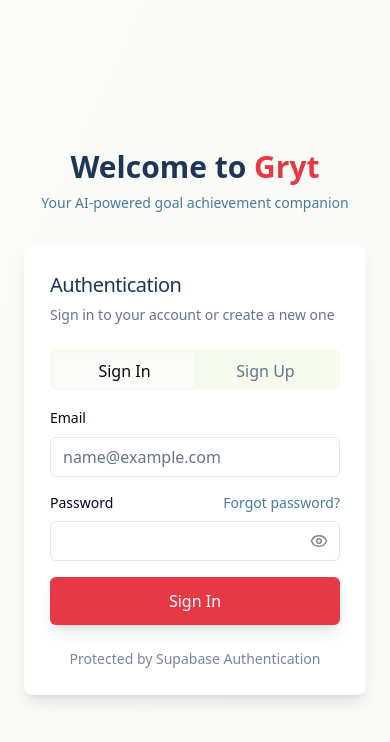
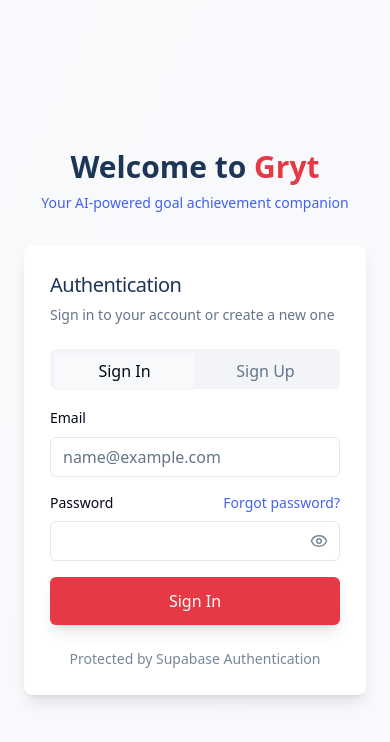
Before and after one commit to nickmerich/gryt, a React (Vite) app: page /auth in a window 390 px wide. Shown: the top 742 px of the page. Built offline with nearby package versions, Linux system fonts and the light colour scheme.

Commit message:
Apply color scheme to website
Updated colors to match the provided design.

```diff
--- a/src/components/GhibliButton.tsx
+++ b/src/components/GhibliButton.tsx
@@ -15,7 +15,7 @@ const GhibliButton: React.FC<GhibliButtonProps> = ({
 }) => {
   const glowStyles = {
     red: 'before:from-gryt-red/20 before:to-gryt-red/5',
-    blue: 'before:from-gryt-blue/20 before:to-gryt-blue/5',
+    blue: 'before:from-gryt-blue/20 before:to-gryt-purple/5',
     light: 'before:from-gryt-light/20 before:to-gryt-light/5'
   };
 
--- a/src/components/circles/CircleCard.tsx
+++ b/src/components/circles/CircleCard.tsx
@@ -37,7 +37,7 @@ const CircleCard = ({ circle, onJoin }: CircleCardProps) => {
 
   return (
     <Card className="overflow-hidden transition-all hover:shadow-lg">
-      <CardHeader className="bg-gradient-to-r from-blue-500 to-purple-600 text-white">
+      <CardHeader className="bg-gradient-to-r from-gryt-blue to-gryt-purple text-white">
         <div className="flex items-center justify-between">
           <Badge variant="outline" className="border-white text-white">
             {circle.category}
@@ -53,7 +53,7 @@ const CircleCard = ({ circle, onJoin }: CircleCardProps) => {
               </Avatar>
             ))}
             {circle.memberCount > 3 && (
-              <div className="flex items-center justify-center h-7 w-7 rounded-full bg-white text-blue-600 text-xs font-bold border-2 border-white">
+              <div className="flex items-center justify-center h-7 w-7 rounded-full bg-white text-gryt-blue text-xs font-bold border-2 border-white">
                 +{circle.memberCount - 3}
               </div>
             )}
@@ -67,13 +67,13 @@ const CircleCard = ({ circle, onJoin }: CircleCardProps) => {
       </CardContent>
       <CardFooter className="flex justify-between border-t p-4 bg-gray-50">
         {circle.isJoined ? (
-          <Button asChild variant="outline">
+          <Button asChild variant="outline" className="flex items-center">
             <Link to={`/circles/${circle.id}`}>
               View Circle <ArrowRight className="ml-2 h-4 w-4" />
             </Link>
           </Button>
         ) : (
-          <Button onClick={handleJoin} className="bg-blue-600 hover:bg-blue-700">
+          <Button onClick={handleJoin} className="bg-gryt-blue hover:bg-gryt-blue/90">
             <Users className="mr-2 h-4 w-4" />
             Join Circle
           </Button>
--- a/src/components/dashboard/DreamCirclesCallout.tsx
+++ b/src/components/dashboard/DreamCirclesCallout.tsx
@@ -23,7 +23,7 @@ const DreamCirclesCallout = () => {
             </GhibliButton>
           </Link>
         </div>
-        <div className="bg-gradient-to-r from-gryt-blue to-gryt-blue/70 md:w-1/3 p-6 flex items-center justify-center">
+        <div className="bg-gradient-to-r from-gryt-blue to-gryt-purple md:w-1/3 p-6 flex items-center justify-center">
           <div className="text-white text-center">
             <div className="text-3xl font-bold mb-2">6+</div>
             <div className="text-sm">Active Dream Circles</div>
--- a/src/components/dashboard/WelcomeHeader.tsx
+++ b/src/components/dashboard/WelcomeHeader.tsx
@@ -21,8 +21,8 @@ const WelcomeHeader = ({ onOpenCreateDialog }: WelcomeHeaderProps) => {
           )}
           <GhibliButton
             onClick={onOpenCreateDialog}
-            className="bg-gryt-red hover:bg-gryt-red/90 text-white"
-            glowColor="red"
+            className="bg-gryt-blue hover:bg-gryt-blue/90 text-white"
+            glowColor="blue"
           >
             <Plus className="w-4 h-4 mr-2" />
             Add Goal
@@ -32,7 +32,7 @@ const WelcomeHeader = ({ onOpenCreateDialog }: WelcomeHeaderProps) => {
 
       <div className="text-center mb-8 slide-animation">
         <h1 className="ghibli-title mb-2">
-          Welcome to <span className="text-gryt-red">Gryt</span>
+          Welcome to <span className="text-gryt-blue">Gryt</span>
         </h1>
         <p className="ghibli-subtitle">Your AI-powered goal achievement companion</p>
       </div>
--- a/src/index.css
+++ b/src/index.css
@@ -1,11 +1,10 @@
-
 @tailwind base;
 @tailwind components;
 @tailwind utilities;
 
 @layer base {
   :root {
-    --background: 60 30% 98%;
+    --background: 220 30% 98%;
     --foreground: 222.2 84% 4.9%;
 
     --card: 0 0% 100%;
@@ -14,16 +13,16 @@
     --popover: 0 0% 100%;
     --popover-foreground: 222.2 84% 4.9%;
 
-    --primary: 0 72% 56%; /* Gryt Red */
-    --primary-foreground: 60 30% 98%;
+    --primary: 228 84% 60%; /* Updated to match blue in design */
+    --primary-foreground: 210 40% 98%;
 
-    --secondary: 203 46% 44%; /* Victory Blue */
-    --secondary-foreground: 60 30% 98%;
+    --secondary: 228 84% 60%; /* Matching primary */
+    --secondary-foreground: 210 40% 98%;
 
-    --muted: 85 73% 96%; /* Light Neutral Grit Gray */
+    --muted: 223 20% 96%; /* Light blue-gray */
     --muted-foreground: 215.4 16.3% 46.9%;
 
-    --accent: 200 53% 76%; /* Light Victory Blue */
+    --accent: 242 83% 70%; /* Purple accent */
     --accent-foreground: 222.2 47.4% 11.2%;
 
     --destructive: 0 84.2% 60.2%;
@@ -37,7 +36,7 @@
 
     --sidebar-background: 0 0% 98%;
     --sidebar-foreground: 240 5.3% 26.1%;
-    --sidebar-primary: 0 72% 56%; /* Gryt Red */
+    --sidebar-primary: 228 84% 60%; /* Updated to match design */
     --sidebar-primary-foreground: 0 0% 98%;
     --sidebar-accent: 240 4.8% 95.9%;
     --sidebar-accent-foreground: 240 5.9% 10%;
@@ -103,7 +102,7 @@
   }
 
   .ghibli-card {
-    @apply rounded-lg border border-transparent bg-white/80 shadow-lg backdrop-blur-sm transition-all hover:border-gryt-light hover:bg-white/90 hover:shadow-xl dark:bg-gryt-dark/80 dark:hover:bg-gryt-dark/90 dark:hover:border-gryt-blue/30;
+    @apply rounded-lg border border-transparent bg-white/90 shadow-md backdrop-blur-sm transition-all hover:border-gryt-light hover:bg-white/95 hover:shadow-lg dark:bg-gryt-dark/80 dark:hover:bg-gryt-dark/90 dark:hover:border-gryt-blue/30;
   }
 
   .ghibli-button {
--- a/src/pages/Circles.tsx
+++ b/src/pages/Circles.tsx
@@ -6,6 +6,7 @@ import { Input } from '@/components/ui/input';
 import MainNav from '@/components/MainNav';
 import CircleCard, { Circle, CircleMember } from '@/components/circles/CircleCard';
 import { toast } from "sonner";
+import GhibliButton from '@/components/GhibliButton';
 
 // Sample data for the Dream Circles
 const sampleMembers: CircleMember[] = [
@@ -103,19 +104,19 @@ const Circles = () => {
   };
 
   return (
-    <div className="min-h-screen bg-gradient-to-br from-blue-50 via-indigo-50 to-purple-50">
+    <div className="min-h-screen bg-gryt-gray">
       <div className="container mx-auto px-4 py-8">
         {/* Header with Navigation */}
         <div className="flex items-center justify-between mb-8">
           <MainNav />
-          <Button className="bg-blue-600 hover:bg-blue-700">
+          <GhibliButton className="bg-gryt-blue hover:bg-gryt-blue/90 text-white" glowColor="blue">
             <Plus className="mr-2 h-4 w-4" /> Create Circle
-          </Button>
+          </GhibliButton>
         </div>
 
         {/* Hero section */}
         <div className="text-center mb-10">
-          <h1 className="text-3xl font-bold text-gray-900 mb-2">Dream Circles</h1>
+          <h1 className="text-3xl font-bold text-gryt-dark mb-2">Dream Circles</h1>
           <p className="text-lg text-gray-600 max-w-2xl mx-auto">
             Join micro-communities centered around specific goals. Share progress, overcome challenges,
             and celebrate wins with people on similar journeys.
--- a/tailwind.config.ts
+++ b/tailwind.config.ts
@@ -1,3 +1,4 @@
+
 import type { Config } from "tailwindcss";
 
 export default {
@@ -67,13 +68,14 @@ export default {
 					600: '#8b4513',
 					800: '#5d4037'
 				},
-				// Gryt App custom colors
+				// Updated Gryt App custom colors to match the design
 				gryt: {
 					red: '#E63946',
-					blue: '#457B9D',
-					gray: '#F1FAEE',
+					blue: '#4361EE',
+					gray: '#F8F9FC',
 					dark: '#1D3557',
-					light: '#A8DADC'
+					light: '#A8DADC',
+					purple: '#6C63FF'
 				}
 			},
 			borderRadius: {
```
